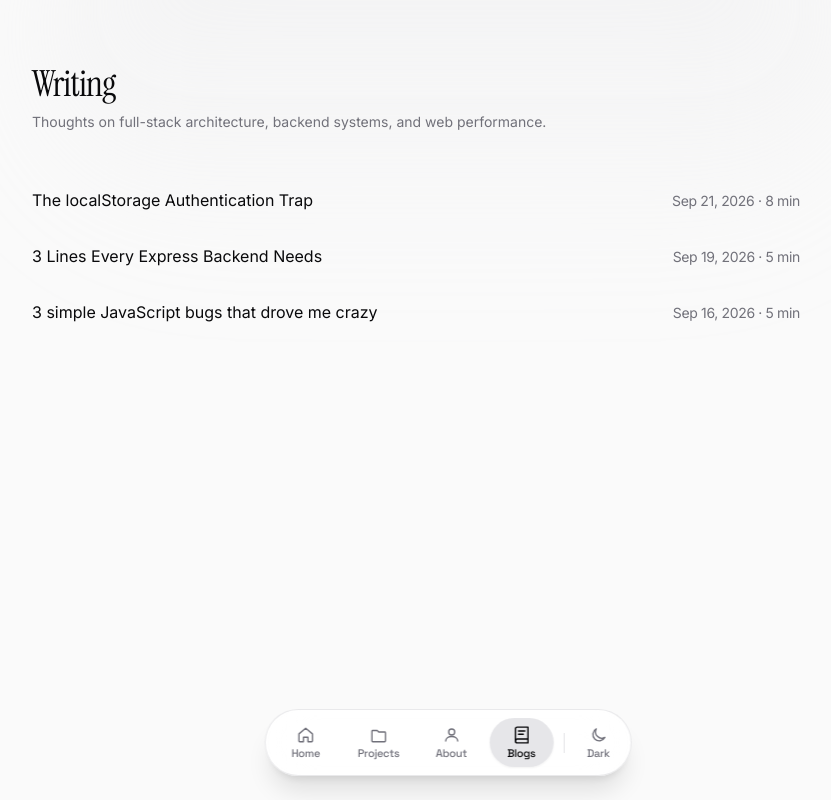
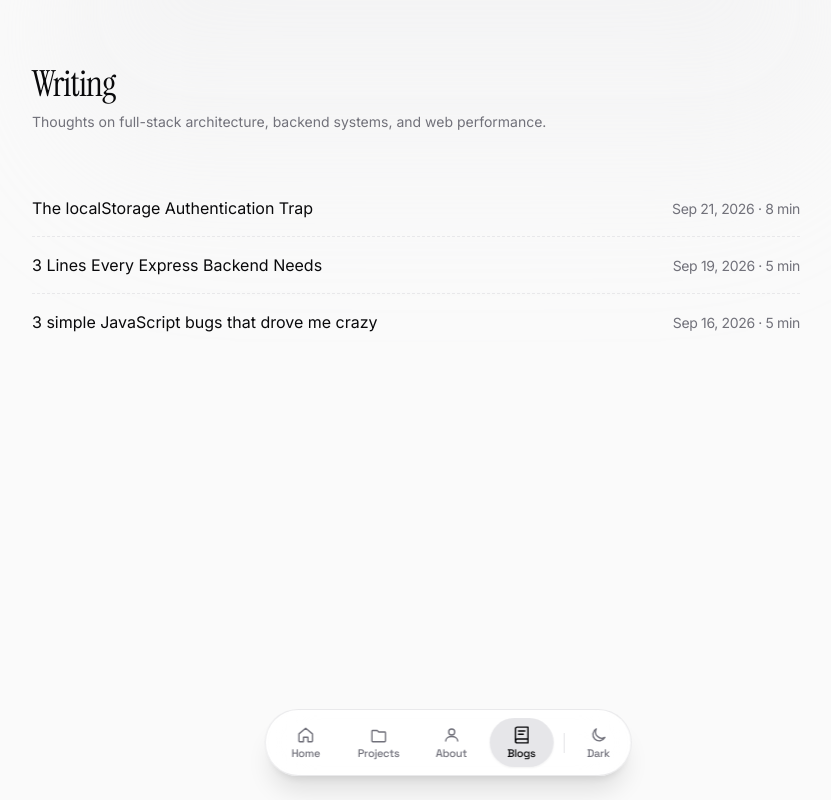
Before and after one commit to shivamkumarlogs/Portfolio, a React (Vite) app: page /blogs in a window 1280 px wide. Shown: the whole page, without its empty margins (192-1023 px from the left). Built offline with nearby package versions, Linux system fonts and the light colour scheme.

Commit message:
style: harmonize list dividers and typography across about and blogs pages

```diff
--- a/src/pages/AboutPage.jsx
+++ b/src/pages/AboutPage.jsx
@@ -136,12 +136,11 @@ export function AboutPage() {
             aria-hidden="true"
           />
 
-          {/* Live Dot + Contributions Counter + GitHub Profile Link */}
           <div className="mb-5 flex flex-wrap items-center justify-between gap-2.5">
             <div className="flex items-center gap-2 text-xs sm:text-sm font-medium text-(--text-primary)">
               <span>
                 {totalCount !== null
-                  ? `${totalCount.toLocaleString()} contributions this year`
+                  ? `${totalCount.toLocaleString()} Contributions this year`
                   : "Contributions this year"}
               </span>
             </div>
@@ -204,7 +203,7 @@ export function AboutPage() {
             aria-hidden="true"
           />
 
-          <div className="flex flex-col divide-y divide-(--border-soft)">
+          <div className="flex flex-col divide-y divide-dashed divide-(--border-soft)">
             {categories.map((cat) => {
               const names = groupedStack[cat.key];
               if (!names || !names.length) return null;
@@ -213,7 +212,7 @@ export function AboutPage() {
                   key={cat.key}
                   className="flex flex-col gap-2.5 py-4 first:pt-0 last:pb-0 sm:flex-row sm:items-center sm:gap-6 sm:py-4.5"
                 >
-                  <h3 className="w-full shrink-0 font-display text-sm font-semibold text-(--text-primary) sm:w-44 sm:text-base">
+                  <h3 className="w-full shrink-0 font-display text-sm font-semibold text-(--text-muted) sm:w-44 sm:text-base">
                     {cat.label}
                   </h3>
                   <div className="flex flex-wrap items-center gap-2">
--- a/src/pages/BlogsPage.jsx
+++ b/src/pages/BlogsPage.jsx
@@ -14,14 +14,15 @@ export function BlogsPage() {
       </header>
 
       {/* Pure Typographic List */}
-      <div className="space-y-3 sm:space-y-4 pt-2">
+      {/* In BlogsPage.jsx */}
+<div className="pt-2 divide-y divide-dashed divide-(--border-soft)">
   {blogs.map((post) => (
     <a
       key={post.title}
       href={post.url}
       target="_blank"
       rel="noopener noreferrer"
-            className="group flex flex-col sm:flex-row sm:items-baseline justify-between gap-1 sm:gap-6 py-2 transition-colors cursor-pointer"
+      className="group flex flex-col sm:flex-row sm:items-baseline justify-between gap-1 sm:gap-6 py-3.5 sm:py-4 transition-colors cursor-pointer"
     >
       <span className="text-sm sm:text-base text-(--text-primary) group-hover:text-(--text-muted) transition-colors">
         {post.title}
@@ -33,6 +34,7 @@ export function BlogsPage() {
     </a>
   ))}
 </div>
+
     </div>
   );
 }
```
Lines whose indentation alone changed are shown as unchanged.
